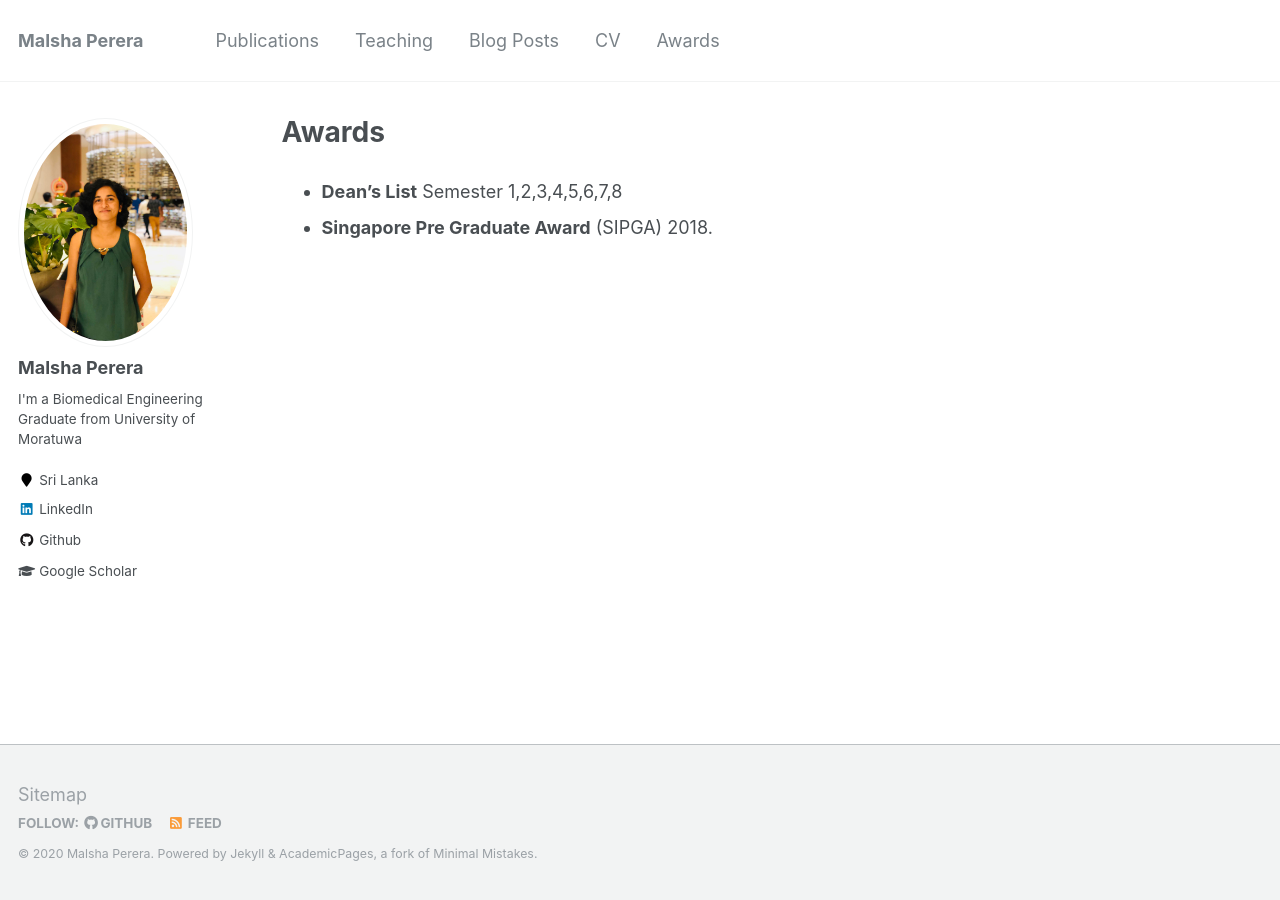
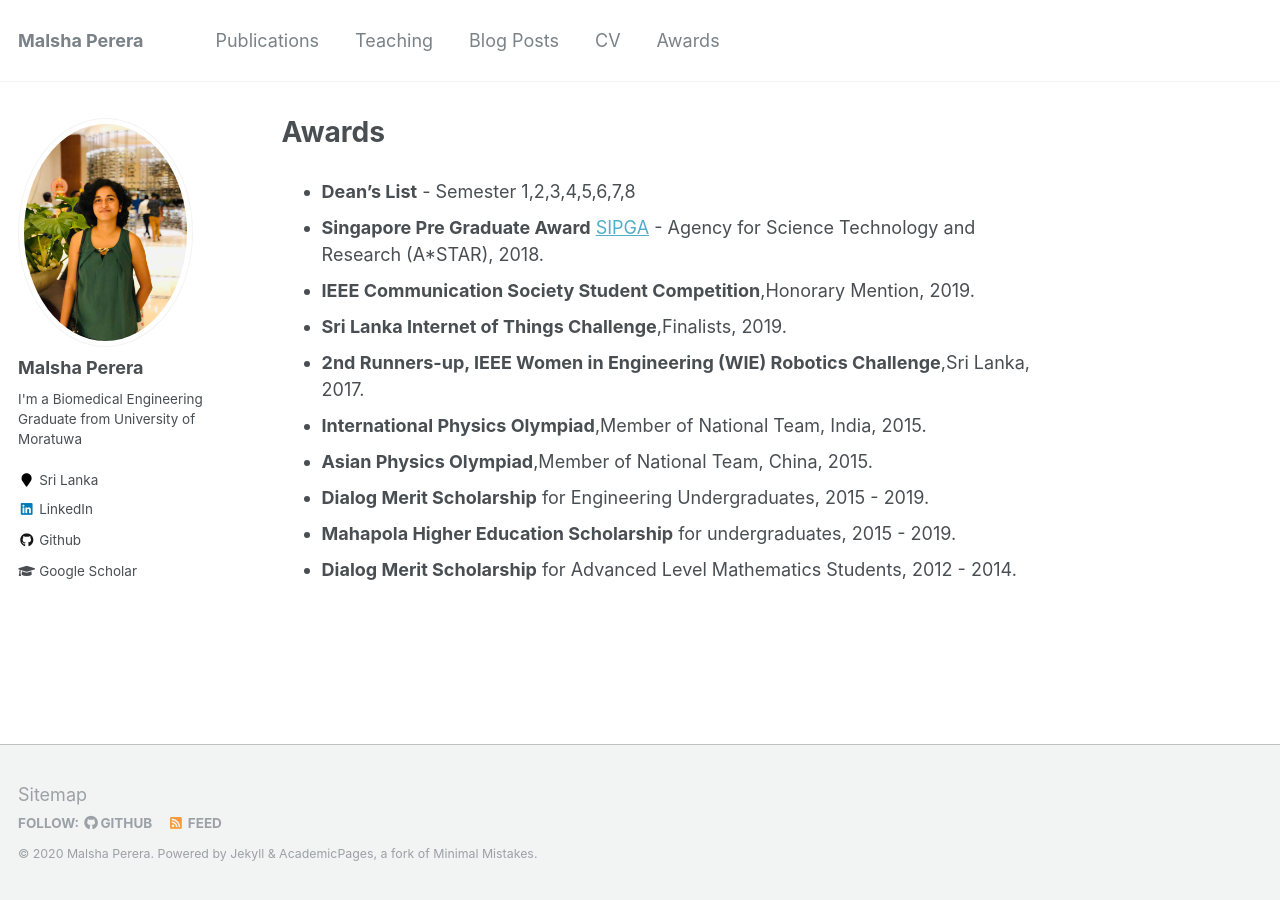
Before and after one commit to malshaV/malshaV.github.io, a Jekyll site: the page built from _pages/awards.md, in a window 1280 px wide. Built offline with Jekyll 4.4.1, drawn with Linux system fonts in a browser that asks for light colours.

Commit message:
Added awards

```diff
--- a/_pages/awards.md
+++ b/_pages/awards.md
@@ -4,5 +4,13 @@ permalink: /awards/
 author_profile: true
 ---
 
-* **Dean's List** Semester 1,2,3,4,5,6,7,8
-* **Singapore Pre Graduate Award** (SIPGA) 2018.
+* **Dean's List** - Semester 1,2,3,4,5,6,7,8
+* **Singapore Pre Graduate Award** [SIPGA](https://www.a-star.edu.sg/Scholarships/for-undergraduate-studies/singapore-international-pre-graduate-award-(sipga)) - Agency for Science Technology and Research (A\*STAR), 2018.
+* **IEEE Communication Society Student Competition**,Honorary Mention, 2019.
+* **Sri Lanka Internet of Things Challenge**,Finalists, 2019.
+* **2nd Runners-up, IEEE Women in Engineering (WIE) Robotics Challenge**,Sri Lanka, 2017.
+* **International Physics Olympiad**,Member of National Team, India, 2015.
+* **Asian Physics Olympiad**,Member of National Team, China, 2015.
+* **Dialog Merit Scholarship** for Engineering Undergraduates, 2015 - 2019.
+* **Mahapola Higher Education Scholarship** for undergraduates, 2015 - 2019.
+* **Dialog Merit Scholarship** for Advanced Level Mathematics Students, 2012 - 2014.
```
